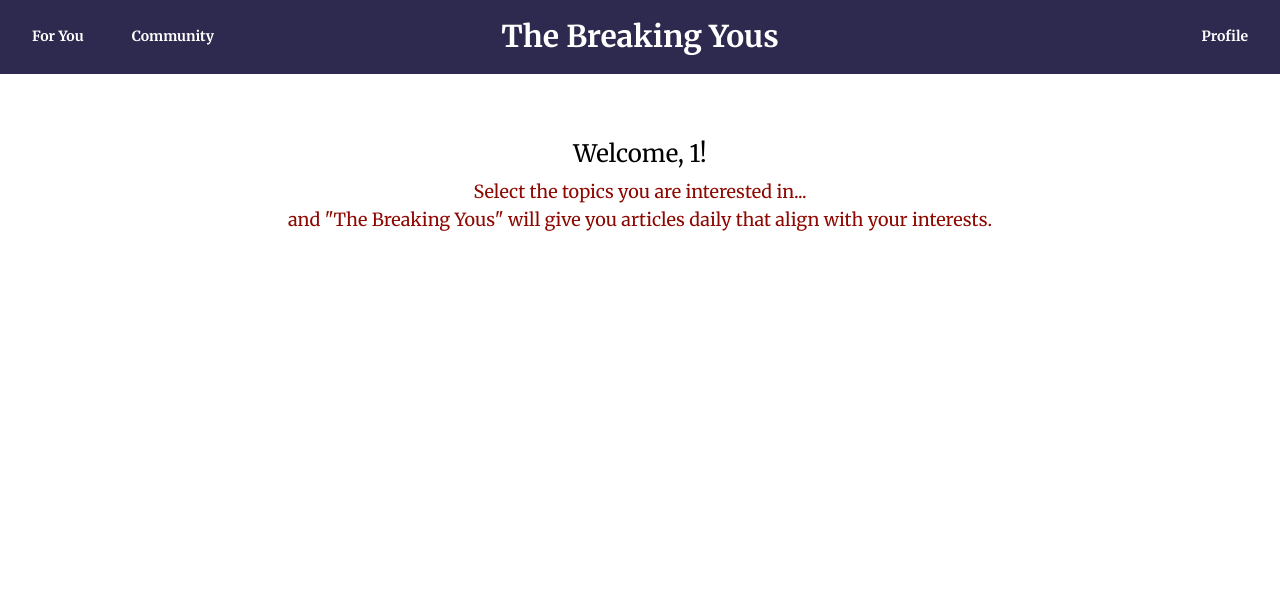
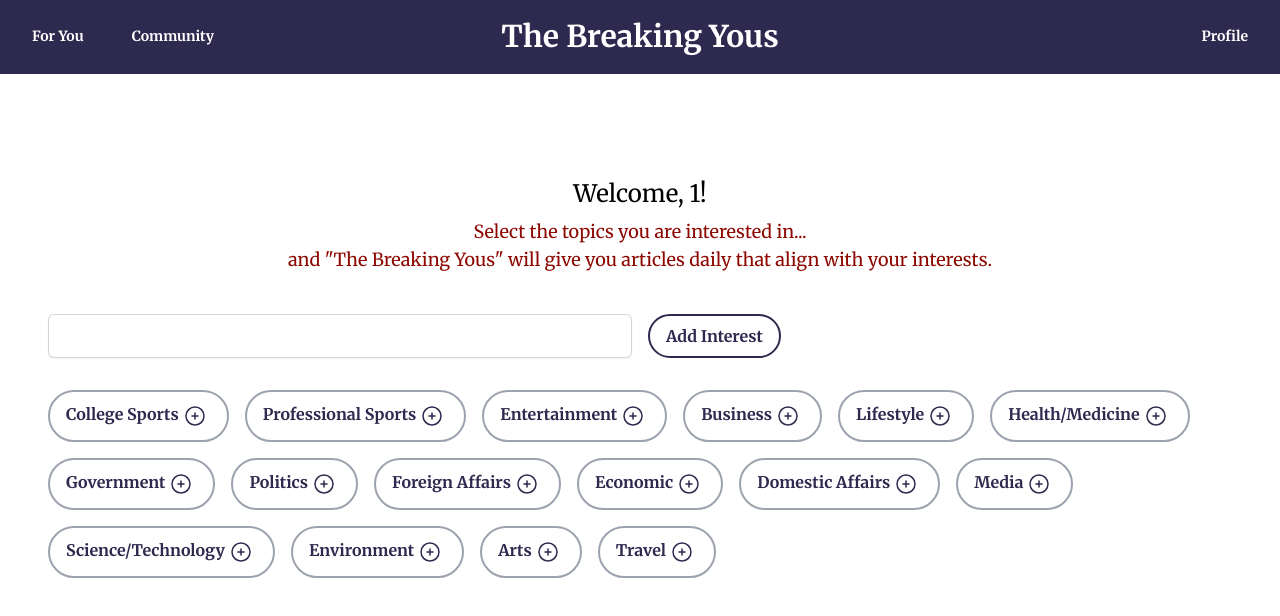
Before and after one commit to bmackey10/the-breaking-yous, a React (Create React App) app: page /profile/1/select-interests in a window 1280 px wide. Shown: the top 616 px of the page. Built offline with nearby package versions, Linux system fonts and the light colour scheme.

Commit message:
select interests page

```diff
--- a/src/App.js
+++ b/src/App.js
@@ -11,6 +11,7 @@ import Header from "../src/Components/Header/Header.js";
 
 function App() {
     return (
+        <div className="h-dvh">
             <Router>
                 <Header />
                 <Routes>
@@ -26,6 +27,7 @@ function App() {
                     />
                 </Routes>
             </Router>
+        </div>
     );
 }
 
--- a/src/Components/Pages/LogIn.js
+++ b/src/Components/Pages/LogIn.js
@@ -1,8 +1,58 @@
+import { Link } from "react-router-dom";
 
-export default function LogIn () {
+export default function LogIn() {
     return (
         <div>
-            Log In
+            <header className="bg-white shadow">
+                <div className="mx-auto max-w-7xl px-4 py-6 sm:px-6 lg:px-8">
+                    <h1 className="text-3xl font-bold tracking-tight font-merriweather text-theme-dark-red">
+                        Log In
+                    </h1>
+                </div>
+            </header>
+            <main>
+                <form className="mx-auto max-w-7xl py-6 px-8 sm:px-10 lg:px-12">
+                    <div className="flex flex-col justify-center gap-2">
+                        <div className="text-theme-dark-red text-center py-2 text-base font-semibold font-merriweather">
+                            Don't have an account yet?
+                            <Link to="/register" className="px-2">
+                                <button className="border-2 transition ease-in-out duration-500 border-theme-navy-blue bg-white hover:bg-theme-navy-blue text-theme-navy-blue hover:text-white font-merriweather rounded-full px-4 py-2 font-semibold">
+                                    Register
+                                </button>
+                            </Link>
+                        </div>
+                        <div className="flex justify-center">
+                            <div className="flex flex-grow rounded-md shadow-sm ring-1 ring-inset ring-gray-300 focus-within:ring-2 focus-within:ring-inset focus-within:ring-theme-dark-red sm:max-w-md">
+                                <input
+                                    type="text"
+                                    name="username"
+                                    id="username"
+                                    autoComplete="username"
+                                    className="block pl-3 flex-1 border-0 bg-transparent py-1.5 text-black focus:ring-0 sm:text-sm sm:leading-6"
+                                    placeholder="Username"
+                                />
+                            </div>
+                        </div>
+                        <div className="flex justify-center">
+                            <div className="flex flex-grow rounded-md shadow-sm ring-1 ring-inset ring-gray-300 focus-within:ring-2 focus-within:ring-inset focus-within:ring-theme-dark-red sm:max-w-md">
+                                <input
+                                    type="text"
+                                    name="password"
+                                    id="password"
+                                    autoComplete="username"
+                                    className="block pl-3 flex-1 border-0 bg-transparent py-1.5 text-black focus:ring-0 sm:text-sm sm:leading-6 sm:max-w-md"
+                                    placeholder="Password"
+                                />
+                            </div>
+                        </div>
+                        <div className="flex justify-center py-4">
+                            <button className="flex-grow justify-center sm:max-w-md border-2 transition ease-in-out duration-500 border-theme-navy-blue bg-white hover:bg-theme-navy-blue text-theme-navy-blue hover:text-white font-merriweather rounded-full px-4 py-2 font-semibold">
+                                Log In
+                            </button>
+                        </div>
+                    </div>
+                </form>
+            </main>
         </div>
-    )
+    );
 }
--- a/src/Components/Pages/Register.js
+++ b/src/Components/Pages/Register.js
@@ -1,4 +1,4 @@
-import { PhotoIcon, UserCircleIcon } from "@heroicons/react/24/solid";
+import { UserCircleIcon } from "@heroicons/react/24/solid";
 
 export default function Register() {
     return (
--- a/src/Components/Pages/SelectInterests.js
+++ b/src/Components/Pages/SelectInterests.js
@@ -1,11 +1,73 @@
 import { useParams } from "react-router-dom";
+import { useState, useEffect } from "react";
+import { PlusCircleIcon, CheckCircleIcon } from "@heroicons/react/24/outline";
 
-export default function SelectInterests() {
+const dummy_data = [
+    "College Sports",
+    "Professional Sports",
+    "Entertainment",
+    "Business",
+    "Lifestyle",
+    "Health/Medicine",
+    "Government",
+    "Politics",
+    "Foreign Affairs",
+    "Economic",
+    "Domestic Affairs",
+    "Media",
+    "Science/Technology",
+    "Environment",
+    "Arts",
+    "Travel",
+];
+
+export default function SelectInterests({}) {
     const { username } = useParams();
+    const [inputWord, setInputWord] = useState("");
+    const [interestsObj, setInterestsObj] = useState({
+        "College Sports": 0,
+        "Professional Sports": 0,
+        Entertainment: 0,
+        Business: 0,
+        Lifestyle: 0,
+        "Health/Medicine": 0,
+        Government: 0,
+        Politics: 0,
+        "Foreign Affairs": 0,
+        Economic: 0,
+        "Domestic Affairs": 0,
+        Media: 0,
+        "Science/Technology": 0,
+        Environment: 0,
+        Arts: 0,
+        Travel: 0,
+    });
+
+    useEffect(() => {}, [interestsObj]);
+
+    const handleClick = (e) => {
+        setInterestsObj((interestsObj) => ({
+            ...interestsObj,
+            [e.target.id]: !interestsObj[e.target.id],
+        }));
+    };
+
+    const handleAddInterest = (e) => {
+        e.preventDefault();
+        setInterestsObj((interestsObj) => ({
+            ...interestsObj,
+            [inputWord.replace(/^[a-zA-Z]/, inputWord[0].toUpperCase())]: 1,
+        }));
+        setInputWord("");
+    };
+
+    const handleInputChange = (e) => {
+        setInputWord(e.target.value);
+    };
 
     return (
         <div className="mx-auto max-w-7xl py-6 px-8 sm:px-10 lg:px-12">
-            <div className="flex flex-col justify-center">
+            <div className="flex flex-col justify-center pt-10">
                 <div className="pt-10 pb-2 text-2xl text-center font-merriweather">
                     Welcome, {username}!
                 </div>
@@ -16,7 +78,60 @@ export default function SelectInterests() {
                     and "The Breaking Yous" will give you articles daily that
                     align with your interests.
                 </div>
-                <div></div>
+            </div>
+            <form className="grid grid-cols-1 sm:grid-cols-4 gap-4 mt-10">
+                <div className="flex content-center sm:col-span-2">
+                    <input
+                        type="text"
+                        name="interest"
+                        id="interest"
+                        value={inputWord}
+                        onChange={handleInputChange}
+                        className="block w-full rounded-md border-0 py-1.5 text-black shadow-sm ring-1 ring-inset ring-gray-300 focus:ring-2 focus:ring-inset focus:ring-theme-dark-red sm:text-sm sm:leading-6"
+                    />
+                </div>
+                <div className="sm:col-span-1">
+                    <button
+                        type="submit"
+                        onClick={handleAddInterest}
+                        className=" border-2 transition ease-in-out duration-500 border-theme-navy-blue bg-white hover:bg-theme-navy-blue text-theme-navy-blue hover:text-white font-merriweather rounded-full px-4 py-2 font-semibold"
+                    >
+                        Add Interest
+                    </button>
+                </div>
+            </form>
+            <div className="flex flex-row flex-wrap py-8 gap-4">
+                {Object.keys(interestsObj).map((data, index) =>
+                    interestsObj[data] ? (
+                        <button
+                            key={index}
+                            type="button"
+                            id={data}
+                            onClick={handleClick}
+                            className="border-2 transition ease-in-out stroke-green-600 hover:stroke-white duration-500 border-green-600 bg-white hover:bg-green-600 text-green-600 hover:text-white font-merriweather rounded-full px-4 py-2 font-semibold"
+                        >
+                            {data}
+                            <CheckCircleIcon
+                                className="inline h-8 w-8 p-1"
+                                aria-hidden="true"
+                            />
+                        </button>
+                    ) : (
+                        <button
+                            key={index}
+                            type="button"
+                            id={data}
+                            onClick={handleClick}
+                            className="border-2 transition ease-in-out stroke-gray-400 hover:stroke-white duration-500 border-gray-400 hover:border-green-600 bg-white hover:bg-green-600 text-theme-navy-blue hover:text-white font-merriweather rounded-full px-4 py-2 font-semibold"
+                        >
+                            {data}
+                            <PlusCircleIcon
+                                className="inline h-8 w-8 p-1"
+                                aria-hidden="true"
+                            />
+                        </button>
+                    ),
+                )}
             </div>
         </div>
     );
```
Lines whose indentation alone changed are shown as unchanged.
